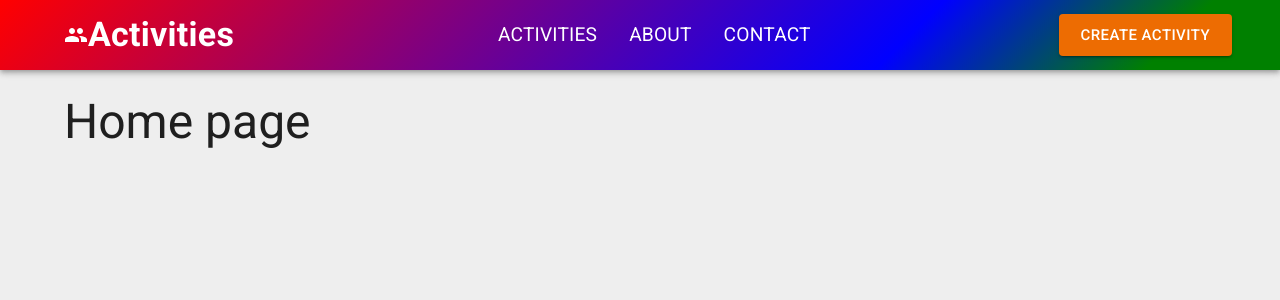
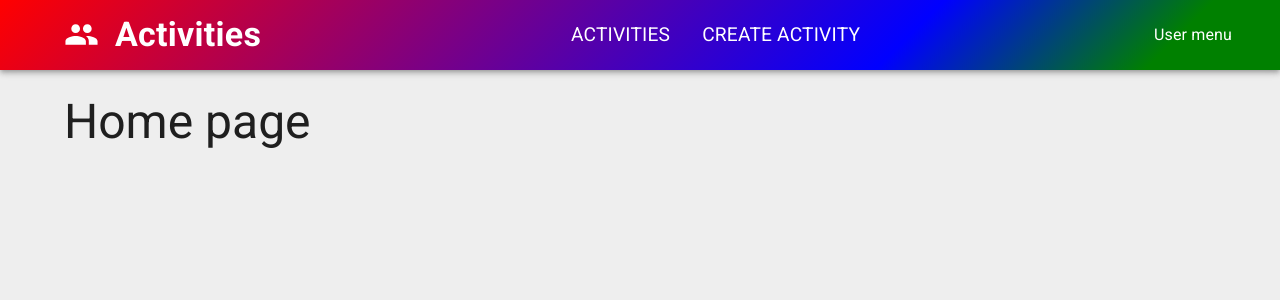
Before and after one commit to Cqrbono14/ActivitiesHub, a React (Vite) app in the folder web/: page / in a window 1280 px wide. Shown: the top 300 px of the page. Built offline with nearby package versions, Linux system fonts and the light colour scheme.

Commit message:
feat(parcial03): add nav links 1 of 2

```diff
--- a/web/src/app/layout/NavBar.tsx
+++ b/web/src/app/layout/NavBar.tsx
@@ -2,13 +2,13 @@
 import {
   AppBar,
   Box,
-  Button,
   Container,
   MenuItem,
   MenuList,
   Toolbar,
   Typography,
 } from '@mui/material'
+import { NavLink } from 'react-router'
 
 export default function NavBar() {
   return (
@@ -23,32 +23,34 @@
         <Container maxWidth="xl">
           <Toolbar sx={{ display: 'flex', justifyContent: 'space-between' }}>
             <MenuList>
-              <MenuItem sx={{ display: 'flex' }}>
-                <Group />
+              <MenuItem
+                component={NavLink}
+                to="/"
+                sx={{ display: 'flex', gap: 2 }}
+              >
+                <Group fontSize="large" />
                 <Typography variant="h4" sx={{ fontWeight: 'bold' }}>
                   Activities
                 </Typography>
               </MenuItem>
             </MenuList>
             <MenuList disablePadding sx={{ display: 'flex' }}>
-              <MenuItem sx={{ fontSize: '1.2rem', textTransform: 'uppercase' }}>
+              <MenuItem
+                component={NavLink}
+                to="/activities"
+                sx={{ fontSize: '1.2rem', textTransform: 'uppercase' }}
+              >
                 Activities
               </MenuItem>
-              <MenuItem sx={{ fontSize: '1.2rem', textTransform: 'uppercase' }}>
-                About
-              </MenuItem>
-              <MenuItem sx={{ fontSize: '1.2rem', textTransform: 'uppercase' }}>
-                Contact
+              <MenuItem
+                component={NavLink}
+                to="/createActivity"
+                sx={{ fontSize: '1.2rem', textTransform: 'uppercase' }}
+              >
+                Create Activity
               </MenuItem>
             </MenuList>
-            <Button
-              onClick={() => {}}
-              size="large"
-              variant="contained"
-              color="warning"
-            >
-              Create activity
-            </Button>
+            User menu
           </Toolbar>
         </Container>
       </AppBar>
```
Also changed, not shown: 1 other file (tests, documents, lock files or other folders).
